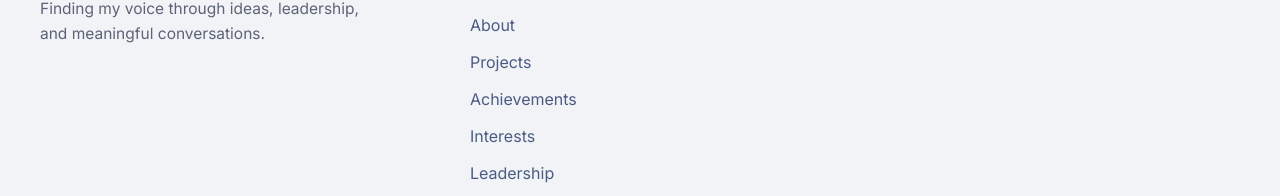
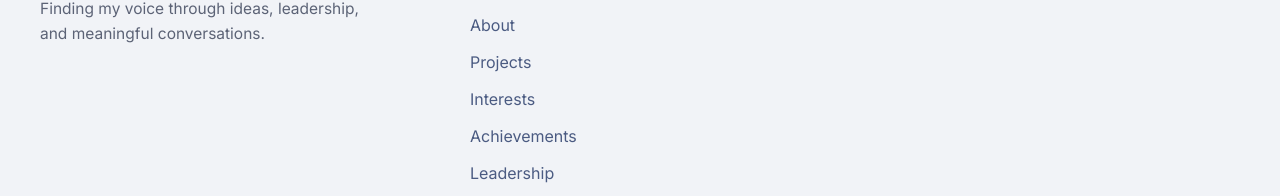
Before and after one commit to amitokamble8-pixel/kanak_portfolio_2, a React (Vite) app: page / in a window 1280 px wide. Shown: the part 5509-5705 px from the top of the page. Built offline with nearby package versions, Linux system fonts and the light colour scheme; a web font is replaced by a local one.

Commit message:
Update data.js

```diff
--- a/src/data.js
+++ b/src/data.js
@@ -386,8 +386,8 @@ export const FOOTER_NAV = [
   { label: "Home", to: "/" },
   { label: "About", to: "/about" },
   { label: "Projects", to: "/projects" },
+  { label: "Interests", to: "/publications" },
   { label: "Achievements", to: "/awards" },
-  { label: "Interests", to: "/publications" },
   { label: "Leadership", to: "/volunteering" },
 ];
 
```
